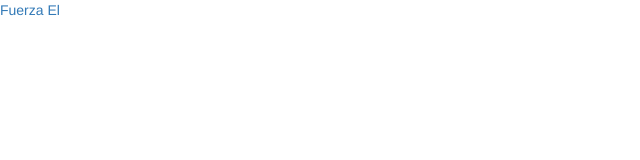
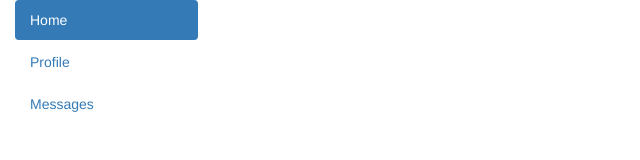
Before and after one commit to dluciano/FisicaIII, a plain HTML site: page index.html in a window 1280 px wide. Shown: the whole page, without its empty margins (0-640 px from the left). Drawn offline with nearby package versions, Linux system fonts and the light colour scheme.

Commit message:
Added Sqeleton & Nav bar example

```diff
--- a/index.html
+++ b/index.html
@@ -6,10 +6,25 @@
     <link rel="stylesheet" href="https://maxcdn.bootstrapcdn.com/bootstrap/3.3.5/css/bootstrap.min.css" type="text/css" media="all" />
 </head>
 <body>
-
-    <nav>
-        <a href="FuerzaElectrica">Fuerza El</a>
-    </nav>
+    <div class="container-fluid">
+        <div class="row">
+            <div class="col-md-2">
+                <ul class="nav nav-pills nav-stacked nav-pills-stacked-example">
+                    <li role="presentation" class="active">
+                        <a href="#">Home</a>
+                    </li>
+                    <li role="presentation">
+                        <a href="#">Profile</a>
+                    </li>
+                    <li role="presentation">
+                        <a href="#">Messages</a>
+                    </li>
+                </ul>
+            </div>
+            <div class="col-md-10">
+            </div>
+        </div>
+    </div>
 
     <script src="https://code.jquery.com/jquery-2.1.4.min.js" type="text/javascript" charset="utf-8"></script>
     <script src="https://maxcdn.bootstrapcdn.com/bootstrap/3.3.5/js/bootstrap.min.js" type="text/javascript" charset="utf-8"></script>
```
